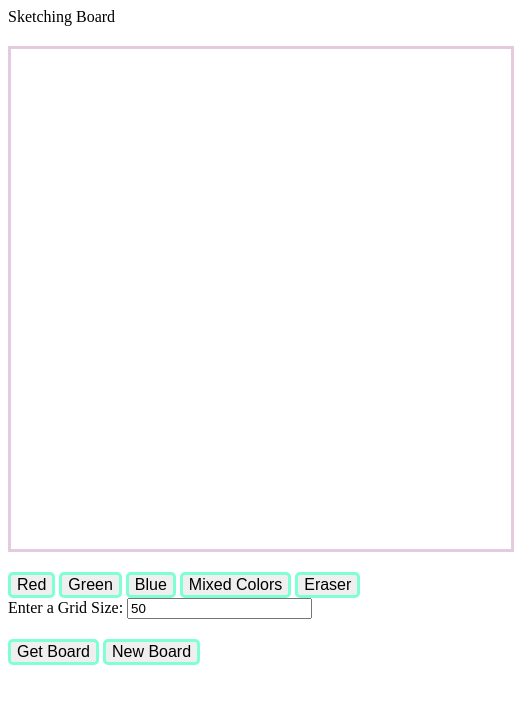
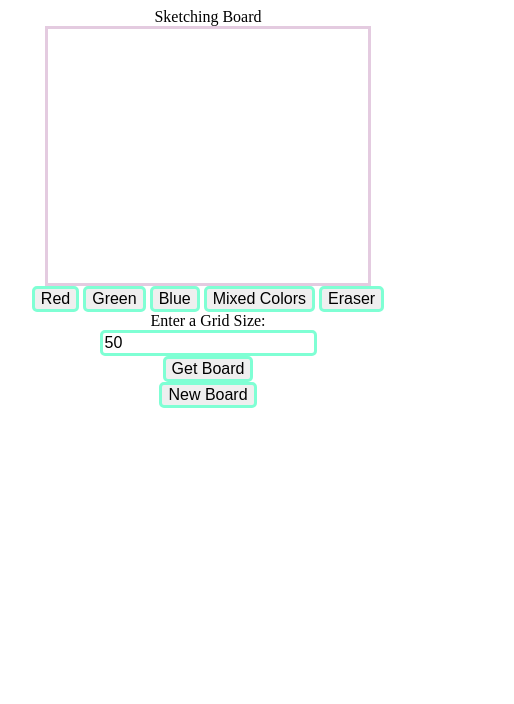
Before and after one commit to Arch7399/Etch-A-Sketch-Ray-, a plain HTML site: page index.html in a window 390 px wide. Shown: the whole page, 514 px wide, since content can reach past the window. Drawn offline with Linux system fonts and the light colour scheme.

Commit message:
Responsive styling improvements

```diff
--- a/index.css
+++ b/index.css
@@ -1,13 +1,38 @@
+.outer {
+    display: flex;
+    flex-direction: column;
+    height: 90vh;
+    width: 100vw;
+    align-items: center;
+    background-color: antiquewhite;
+}
+
+.container {
+    display: flex;
+    flex-direction: column;
+    align-items: center;
+    min-width: 400px;
+    min-height: 400px;
+    height: 70vw;
+    width: 70vw;
+    max-width: 700px;
+    max-height: 700px;
+}
+
+.title {
+    display: flex;
+    justify-content: center;
+}
+
 .board {
     display: grid;
-    margin-top: 20px;
-    width: 500px;
-    height: 500px;
+    width: 80%;
+    height: 80%;
     border: 3px solid rgb(228, 203, 224);
 }
 
-button, .size-input {
-    margin-top: 20px;
+button, #size-input {
+
     font-size: medium;
     font-family: Arial, Helvetica, sans-serif;
     border: 3px solid aquamarine;
```
